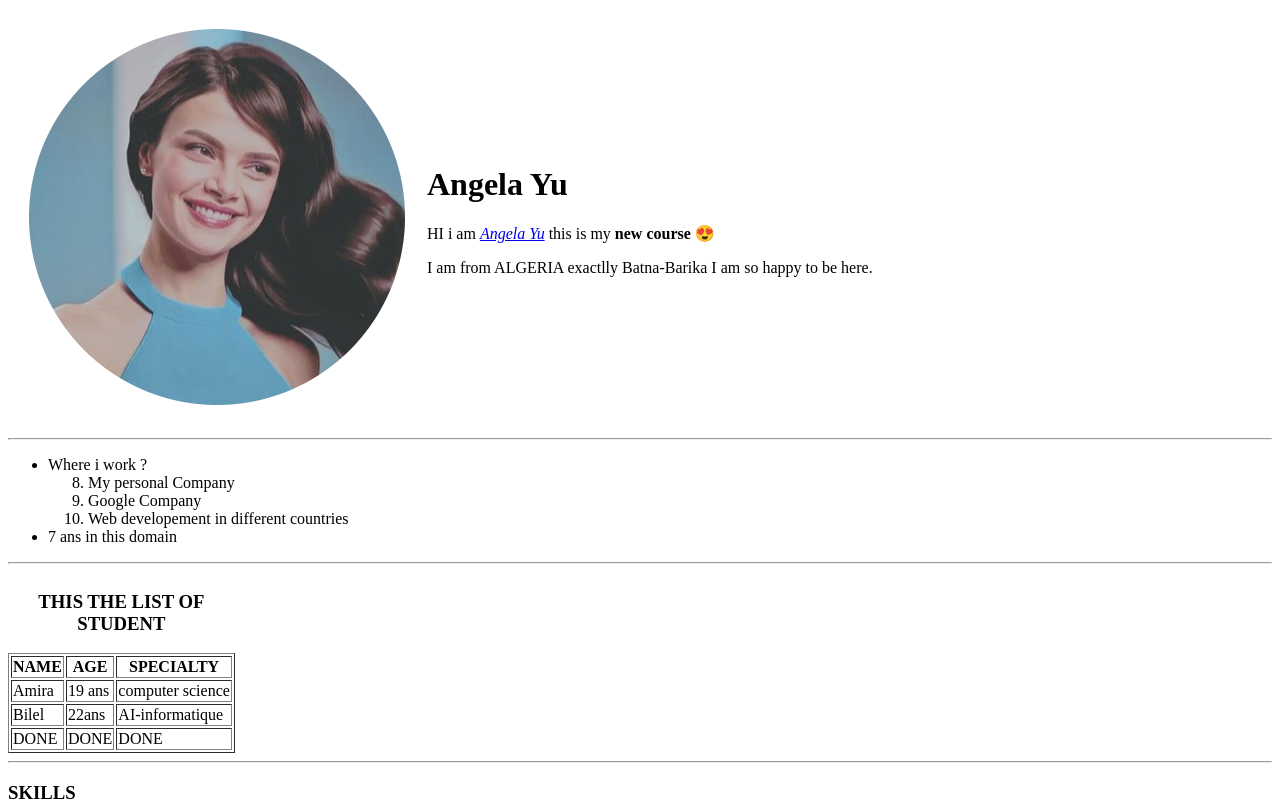
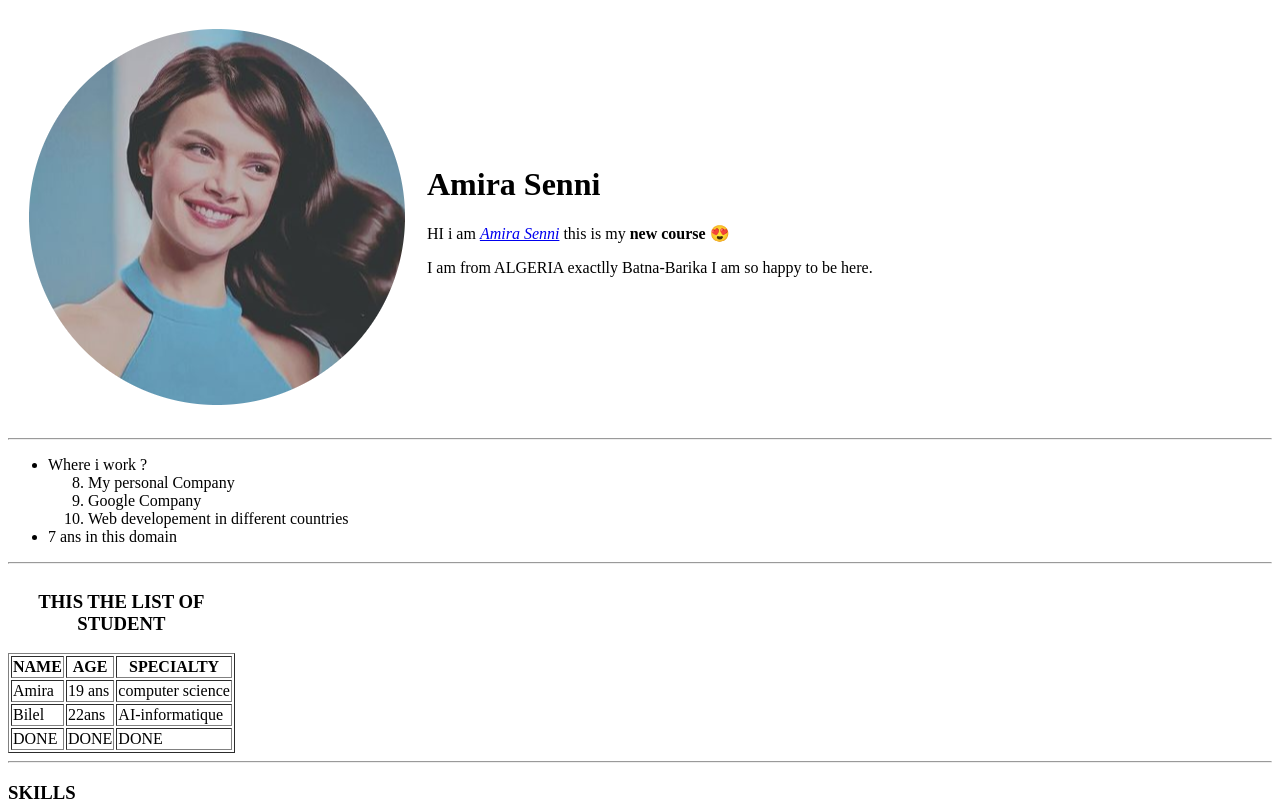
Before and after one commit to AMIRAsenni/project1cv, a plain HTML site: page index.html in a window 1280 px wide. Shown: the top 807 px of the page. Drawn offline with Linux system fonts and the light colour scheme.

Commit message:
Update index.html

```diff
--- a/index.html
+++ b/index.html
@@ -2,7 +2,7 @@
 <html lang="en" dir="ltr">
   <head>
     <meta charset="utf-8">
-    <title>HI i am Angela Yu this is my new course</title>
+    <title>HI i am Amira Senni this is my new course</title>
     <link rel="stylesheet" href="https://cdnjs.cloudflare.com/ajax/libs/font-awesome/5.15.3/css/all.min.css">
   </head>
   <body>
@@ -12,8 +12,8 @@
           <img src="nazli4-circle.png" alt="Angela Profile Picture">
         </td>
         <td>
-           <h1>Angela Yu</h1>
-           <p> HI i am <i><a href="mailto:senniamira6@mozila.org">Angela Yu</a></i>
+           <h1>Amira Senni</h1>
+           <p> HI i am <i><a href="mailto:senniamira6@mozila.org">Amira Senni</a></i>
              this is my <strong>new course 😍</strong></p>
             <p> I am from ALGERIA exactlly Batna-Barika I am so happy to be here. </p>
         </td>
```
